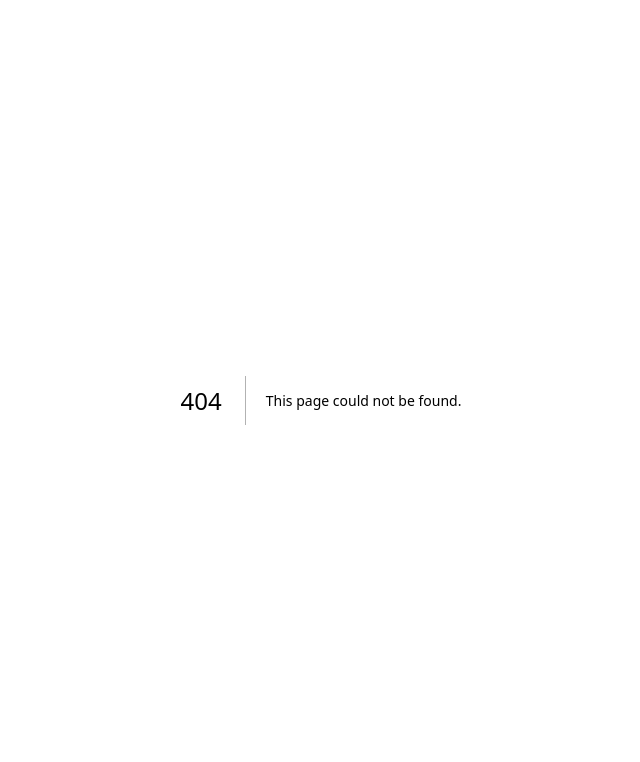
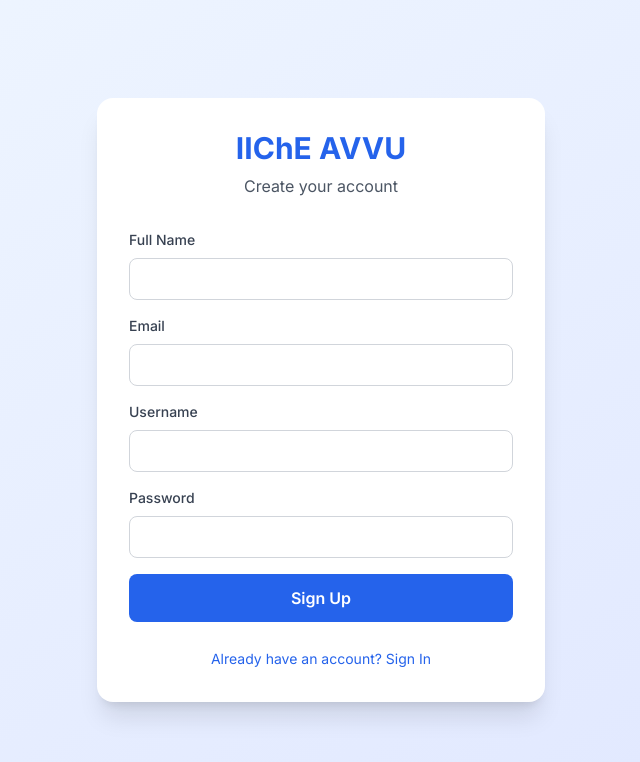
Before and after one commit to Viswaguru19/iichefinal, a Next.js app: page /signup in a window 1280 px wide. Before the commit this address had no page. Shown: the top 762 px of the page, without its empty margins (319-959 px from the left). Built offline with nearby package versions, Linux system fonts and the light colour scheme; no server answers.

Commit message:
Add signup with approval workflow and forgot password

```diff
--- a/app/dashboard/admin/users/page.tsx
+++ b/app/dashboard/admin/users/page.tsx
@@ -24,6 +24,9 @@ export default async function UserManagementPage() {
     .select('*')
     .order('created_at', { ascending: false });
 
+  const pendingUsers = (users as any)?.filter((u: any) => !u.approved) || [];
+  const approvedUsers = (users as any)?.filter((u: any) => u.approved) || [];
+
   const { data: committees } = await supabase
     .from('committees')
     .select('id, name')
@@ -33,13 +36,13 @@ export default async function UserManagementPage() {
     .from('committee_members')
     .select('user_id, committee_id, position');
 
-  const usersWithCommittees = (users as any)?.map((u: any) => ({
+  const usersWithCommittees = approvedUsers.map((u: any) => ({
     ...u,
     committees: (committeeMemberships as any)?.filter((m: any) => m.user_id === u.id).map((m: any) => ({
       committee_id: m.committee_id,
       position: m.position
     })) || []
-  })) || [];
+  }));
 
   return (
     <div className="min-h-screen bg-gray-50">
@@ -53,6 +56,28 @@ export default async function UserManagementPage() {
       </nav>
 
       <div className="max-w-7xl mx-auto px-4 sm:px-6 lg:px-8 py-8">
+        {pendingUsers.length > 0 && (
+          <div className="bg-yellow-50 border-2 border-yellow-400 rounded-xl shadow-lg p-6 mb-8">
+            <h2 className="text-xl font-bold text-yellow-900 mb-4">⏳ Pending Approvals ({pendingUsers.length})</h2>
+            <div className="space-y-3">
+              {pendingUsers.map((user: any) => (
+                <div key={user.id} className="bg-white rounded-lg p-4 flex items-center justify-between">
+                  <div>
+                    <p className="font-bold text-gray-900">{user.name}</p>
+                    <p className="text-sm text-gray-600">{user.email} • @{user.username}</p>
+                  </div>
+                  <Link
+                    href={`/dashboard/admin/approve-user?id=${user.id}`}
+                    className="bg-green-600 text-white px-4 py-2 rounded-lg hover:bg-green-700"
+                  >
+                    Review & Approve
+                  </Link>
+                </div>
+              ))}
+            </div>
+          </div>
+        )}
+
         <div className="bg-white rounded-xl shadow-lg p-6">
           <h2 className="text-xl font-bold text-gray-900 mb-6">All Users & Credentials</h2>
           <UserTable initialUsers={usersWithCommittees} committees={(committees as any) || []} />
--- a/app/login/page.tsx
+++ b/app/login/page.tsx
@@ -10,8 +10,39 @@ export default function LoginPage() {
   const [emailOrUsername, setEmailOrUsername] = useState('');
   const [password, setPassword] = useState('');
   const [loading, setLoading] = useState(false);
+  const [resetMode, setResetMode] = useState(false);
   const router = useRouter();
   const supabase = useMemo(() => createClient(), []);
+
+  const handleResetPassword = async (e: React.FormEvent) => {
+    e.preventDefault();
+    setLoading(true);
+
+    try {
+      let email = emailOrUsername;
+
+      if (!emailOrUsername.includes('@')) {
+        const { data: profileData } = await supabase
+          .from('profiles')
+          .select('email')
+          .eq('username', emailOrUsername)
+          .maybeSingle();
+
+        if (!(profileData as any)?.email) throw new Error('User not found');
+        email = (profileData as any).email;
+      }
+
+      const { error } = await supabase.auth.resetPasswordForEmail(email);
+      if (error) throw error;
+
+      alert('Password reset link sent to your email!');
+      setResetMode(false);
+    } catch (error: any) {
+      alert(error?.message || 'Failed to send reset link');
+    } finally {
+      setLoading(false);
+    }
+  };
 
   const handleAuth = async (e: React.FormEvent) => {
     e.preventDefault();
@@ -34,6 +65,17 @@ export default function LoginPage() {
       const { error } = await supabase.auth.signInWithPassword({ email, password });
       if (error) throw error;
 
+      const { data: profile } = await supabase
+        .from('profiles')
+        .select('approved')
+        .eq('email', email)
+        .single();
+
+      if (!(profile as any)?.approved) {
+        await supabase.auth.signOut();
+        throw new Error('Account pending approval. Contact admin.');
+      }
+
       window.location.href = '/dashboard';
     } catch (error: any) {
       alert(error?.message || 'Login failed');
@@ -50,7 +92,7 @@ export default function LoginPage() {
           <p className="text-gray-600 mt-2">Welcome back</p>
         </div>
 
-        <form onSubmit={handleAuth} className="space-y-6">
+        <form onSubmit={resetMode ? handleResetPassword : handleAuth} className="space-y-6">
           <div>
             <label className="block text-sm font-medium text-gray-700 mb-2">Email or Username</label>
             <input
@@ -64,6 +106,7 @@ export default function LoginPage() {
             />
           </div>
 
+          {!resetMode && (
             <div>
               <label className="block text-sm font-medium text-gray-700 mb-2">Password</label>
               <input
@@ -77,17 +120,41 @@ export default function LoginPage() {
                 placeholder="••••••••"
               />
             </div>
+          )}
 
           <button
             type="submit"
             disabled={loading}
             className="w-full bg-blue-600 text-white py-3 rounded-lg font-semibold hover:bg-blue-700 disabled:opacity-50 disabled:cursor-not-allowed transition"
           >
-            {loading ? 'Signing in...' : 'Sign In'}
+            {loading ? (resetMode ? 'Sending...' : 'Signing in...') : (resetMode ? 'Send Reset Link' : 'Sign In')}
           </button>
+
+          {!resetMode && (
+            <button
+              type="button"
+              onClick={() => setResetMode(true)}
+              className="w-full text-blue-600 hover:text-blue-700 text-sm"
+            >
+              Forgot Password?
+            </button>
+          )}
+
+          {resetMode && (
+            <button
+              type="button"
+              onClick={() => setResetMode(false)}
+              className="w-full text-gray-600 hover:text-gray-700 text-sm"
+            >
+              ← Back to Sign In
+            </button>
+          )}
         </form>
 
         <div className="mt-6 text-center">
+          <Link href="/signup" className="text-blue-600 hover:text-blue-700 text-sm mr-4">
+            Create Account
+          </Link>
           <Link href="/" className="text-gray-600 hover:text-gray-700 text-sm">
             ← Back to Home
           </Link>
--- /dev/null
+++ b/app/signup/page.tsx
@@ -0,0 +1,124 @@
+'use client';
+
+import { useState } from 'react';
+import { createClient } from '@/lib/supabase/client';
+import { useRouter } from 'next/navigation';
+import Link from 'next/link';
+
+export default function SignupPage() {
+  const [name, setName] = useState('');
+  const [email, setEmail] = useState('');
+  const [username, setUsername] = useState('');
+  const [password, setPassword] = useState('');
+  const [loading, setLoading] = useState(false);
+  const router = useRouter();
+  const supabase = createClient();
+
+  const handleSignup = async (e: React.FormEvent) => {
+    e.preventDefault();
+    setLoading(true);
+
+    try {
+      const { data: authData, error: authError } = await supabase.auth.signUp({
+        email,
+        password,
+      });
+
+      if (authError) throw authError;
+
+      if (authData.user) {
+        const { error: profileError } = await supabase
+          .from('profiles')
+          .insert({
+            id: authData.user.id,
+            name,
+            email,
+            username,
+            role: 'student',
+            approved: false,
+          });
+
+        if (profileError) throw profileError;
+
+        alert('Signup successful! Please wait for admin approval.');
+        router.push('/login');
+      }
+    } catch (error: any) {
+      alert(error.message || 'Signup failed');
+    } finally {
+      setLoading(false);
+    }
+  };
+
+  return (
+    <div className="min-h-screen bg-gradient-to-br from-blue-50 to-indigo-100 flex items-center justify-center p-4">
+      <div className="bg-white rounded-2xl shadow-xl p-8 w-full max-w-md">
+        <div className="text-center mb-8">
+          <Link href="/" className="text-3xl font-bold text-blue-600">IIChE AVVU</Link>
+          <p className="text-gray-600 mt-2">Create your account</p>
+        </div>
+
+        <form onSubmit={handleSignup} className="space-y-4">
+          <div>
+            <label className="block text-sm font-medium text-gray-700 mb-2">Full Name</label>
+            <input
+              type="text"
+              value={name}
+              onChange={(e) => setName(e.target.value)}
+              required
+              className="w-full px-4 py-2 border border-gray-300 rounded-lg focus:ring-2 focus:ring-blue-500"
+            />
+          </div>
+
+          <div>
+            <label className="block text-sm font-medium text-gray-700 mb-2">Email</label>
+            <input
+              type="email"
+              value={email}
+              onChange={(e) => setEmail(e.target.value)}
+              required
+              className="w-full px-4 py-2 border border-gray-300 rounded-lg focus:ring-2 focus:ring-blue-500"
+            />
+          </div>
+
+          <div>
+            <label className="block text-sm font-medium text-gray-700 mb-2">Username</label>
+            <input
+              type="text"
+              value={username}
+              onChange={(e) => setUsername(e.target.value)}
+              required
+              className="w-full px-4 py-2 border border-gray-300 rounded-lg focus:ring-2 focus:ring-blue-500"
+            />
+          </div>
+
+          <div>
+            <label className="block text-sm font-medium text-gray-700 mb-2">Password</label>
+            <input
+              type="password"
+              value={password}
+              onChange={(e) => setPassword(e.target.value)}
+              required
+              minLength={6}
+              className="w-full px-4 py-2 border border-gray-300 rounded-lg focus:ring-2 focus:ring-blue-500"
+            />
+          </div>
+
+          <button
+            type="submit"
+            disabled={loading}
+            className="w-full bg-blue-600 text-white py-3 rounded-lg font-semibold hover:bg-blue-700 disabled:opacity-50"
+          >
+            {loading ? 'Creating account...' : 'Sign Up'}
+          </button>
+        </form>
+
+        <div className="mt-6 text-center">
+          <Link href="/login" className="text-blue-600 hover:text-blue-700 text-sm">
+            Already have an account? Sign In
+          </Link>
+        </div>
+      </div>
+    </div>
+  );
+}
```
Lines whose indentation alone changed are shown as unchanged.
